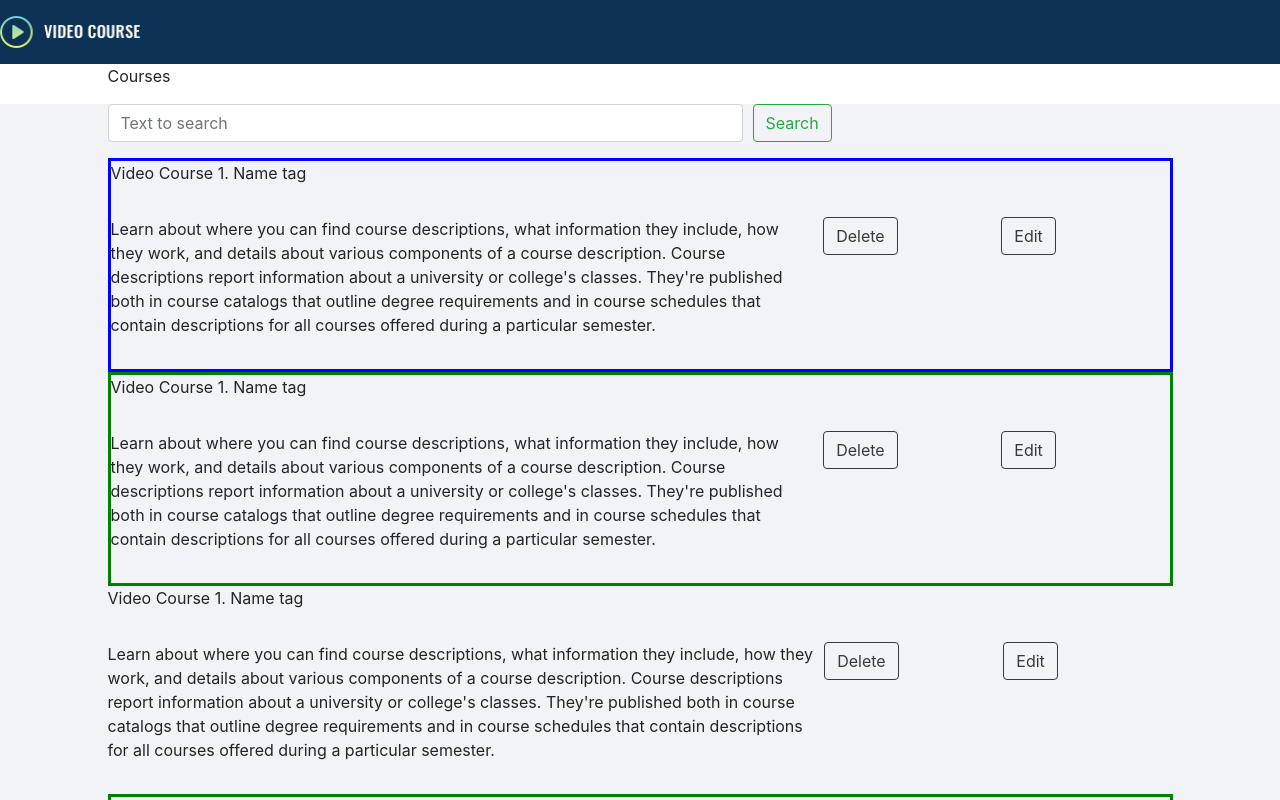
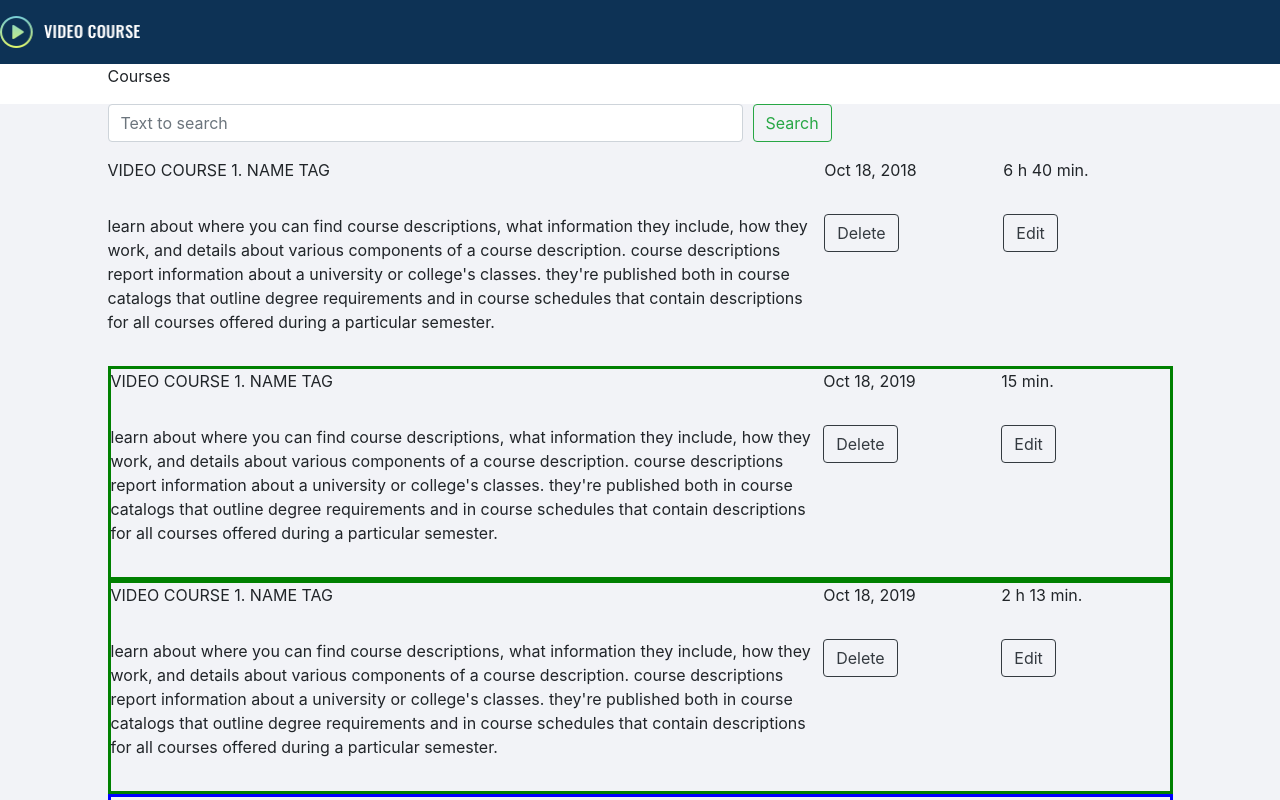
Before and after one commit to robertdrygala/angulartraining, an Angular app: page /welcome in a window 1280 px wide. Shown: the top 800 px of the page. Built offline with nearby package versions, Linux system fonts and the light colour scheme.

Commit message:
Add pipes

```diff
--- a/src/app/app.module.ts
+++ b/src/app/app.module.ts
@@ -8,9 +8,19 @@ import { HeaderComponent } from './header/header.component';
 import { CourseDetailsComponent } from './course-details/course-details.component';
 import { ListItemComponent } from './list-item/list-item.component';
 import { PlateBorderHiglightDirective } from './directives/plate-border.directive';
+import { DurationPipe } from './pipes/duration.pipe';
+import { OrderByPipe } from './pipes/orderby.pipe';
 
 @NgModule({
-  declarations: [AppComponent, FooterComponent, HeaderComponent, CourseDetailsComponent, ListItemComponent,PlateBorderHiglightDirective],
+  declarations: [
+    AppComponent,
+    FooterComponent,
+    HeaderComponent,
+    CourseDetailsComponent,
+    ListItemComponent,
+    PlateBorderHiglightDirective,
+    DurationPipe,
+    OrderByPipe],
   imports: [BrowserModule, AppRoutingModule],
   providers: [],
   bootstrap: [AppComponent],
--- a/src/app/course-details/course-details.component.html
+++ b/src/app/course-details/course-details.component.html
@@ -31,7 +31,7 @@
     </div>
     <div class="form-group col-md-10"
          *ngIf="todoItems.length > 0">
-      <app-list-item *ngFor="let item of todoItems"
+      <app-list-item *ngFor="let item of todoItems | orderBy"
                      [todoItem]="item"
                      (removeItem)="removeItem($event)"
                      [ngClass]="calculateClass(item)">
--- a/src/app/course-details/course-details.component.ts
+++ b/src/app/course-details/course-details.component.ts
@@ -34,7 +34,7 @@ export class CourseDetailsComponent implements OnInit {
         title: TITLE,
         creationDate: futureCourse,
         description: DESCRIPTION,
-        duration: 1,
+        duration: 134,
         topRated: true,
       },
       {
@@ -42,7 +42,7 @@ export class CourseDetailsComponent implements OnInit {
         title: TITLE,
         creationDate: quiteANewOne,
         description: DESCRIPTION,
-        duration: 1,
+        duration: 15,
         topRated: false,
       },
       {
@@ -50,7 +50,7 @@ export class CourseDetailsComponent implements OnInit {
         title: TITLE,
         creationDate: oldCourse,
         description: DESCRIPTION,
-        duration: 1,
+        duration: 340,
         topRated: true,
       },
       {
@@ -58,7 +58,7 @@ export class CourseDetailsComponent implements OnInit {
         title: TITLE,
         creationDate: quiteANewOne,
         description: DESCRIPTION,
-        duration: 1,
+        duration: 133,
         topRated: false,
       },
     ];
--- a/src/app/list-item/list-item.component.html
+++ b/src/app/list-item/list-item.component.html
@@ -1,14 +1,22 @@
 <section [appPlaceBorderHiglight]="todoItem.creationDate">
   <div class="form-row">
-    <div class="form-group col-md-3">
+    <div class="form-group col-md-8">
       <p class="item.video.course.one.name"
-         [textContent]="todoItem.title"></p>
+         [textContent]="todoItem.title | uppercase"></p>
+    </div>
+    <div class="form-group col-md-2">
+      <p class="item.video.course.one.name"
+         [textContent]="todoItem.creationDate | date"></p>
+    </div>
+    <div class="form-group col-md-2">
+      <p class="item.video.course.one.name"
+         [textContent]="todoItem.duration | durationPipe"></p>
     </div>
   </div>
 
   <div class="form-row">
     <div class="form-group col-md-8">
-      <p>{{todoItem.description}}</p>
+      <p>{{todoItem.description | lowercase}}</p>
     </div>
     <div class="form-group col-md-2">
       <button type="button"
--- /dev/null
+++ b/src/app/pipes/duration.pipe.ts
@@ -0,0 +1,18 @@
+import { PipeTransform, Pipe } from '@angular/core';
+
+@Pipe({
+  name: 'durationPipe',
+})
+export class DurationPipe implements PipeTransform {
+  transform(minutes: number, format: string) {
+    let duration: string;
+    if (minutes > 60) {
+      let hours: number = Math.round(minutes / 60);
+      let min: number = minutes % 60;
+      duration = hours + ' h ' + min + ' min.';
+    } else {
+      duration = minutes + ' min.';
+    }
+    return duration;
+  }
+}
--- /dev/null
+++ b/src/app/pipes/orderby.pipe.ts
@@ -0,0 +1,22 @@
+import { PipeTransform, Pipe } from '@angular/core';
+import { CourseItem } from '../model/course-item';
+
+@Pipe({
+  name: 'orderBy',
+})
+export class OrderByPipe implements PipeTransform {
+  transform(allCurseItems: CourseItem[], field: string) {
+    allCurseItems.sort((item1, item2) => {
+      if (item1.creationDate.getTime() > item2.creationDate.getTime()) {
+        return 1;
+      }
+
+      if (item1.creationDate.getTime() < item2.creationDate.getTime()) {
+        return -1;
+      }
+
+      return 0;
+    });
+    return allCurseItems;
+  }
+}
```
